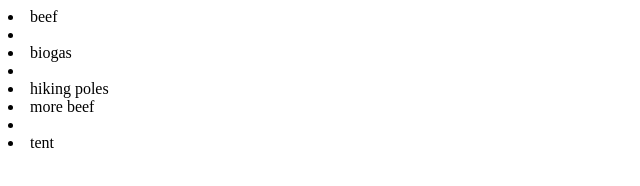
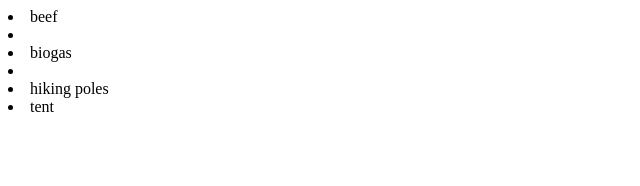
Before and after one commit to yamin10/htmlproject, a plain HTML site: page index.html in a window 1280 px wide. Shown: the full height of the page, 0-640 px from the left. Drawn offline with Linux system fonts and the light colour scheme.

Commit message:
removed a line

```diff
--- a/index.html
+++ b/index.html
@@ -1,5 +1,4 @@
 <li> beef <li>
 <li> biogas <li>
 <li> hiking poles </li>
-<li> more beef <li>
 <li> tent </li>
```
